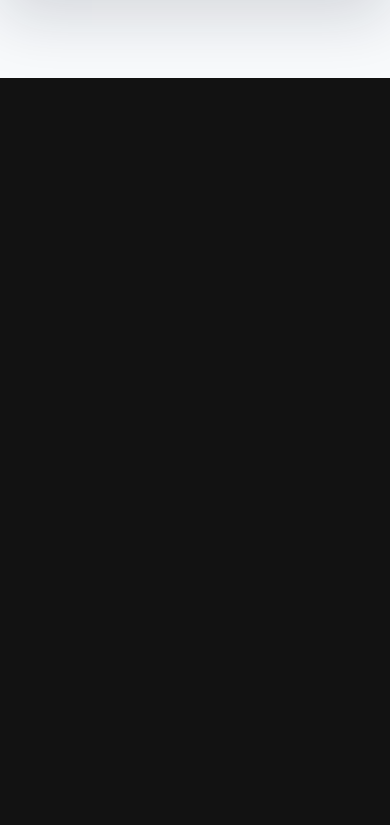
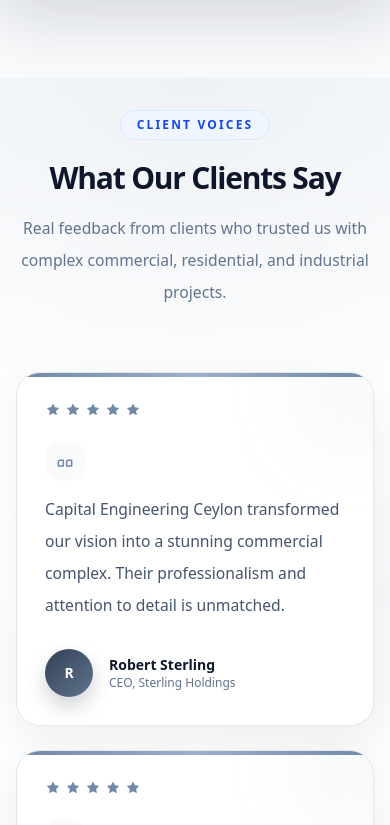
Before and after one commit to Tharaka-Maheshwara/capital-engineering-frontend, a Next.js app: page / in a window 390 px wide. Shown: the part 6639-7464 px from the top of the page. Before the commit the page ends 6717 px from the top, so only its background shows below. Built offline with nearby package versions, Linux system fonts and the light colour scheme.

Commit message:
feedback part okey

```diff
--- a/src/app/page.tsx
+++ b/src/app/page.tsx
@@ -4,6 +4,7 @@ import ServicesSection from "@/components/common/services-section";
 import CompanyOverviewSection from "@/components/common/company-overview-section";
 import AdvantagesSection from "@/components/common/advantages-section";
 import FeaturedProjectSection from "@/components/common/featured-project-section";
+import TestimonialsSection from "@/components/common/testimonials-section";
 
 export default function Home() {
   return (
@@ -24,6 +25,9 @@ export default function Home() {
 
       {/* Featured project section */}
       <FeaturedProjectSection />
+
+      {/* Testimonials section */}
+      <TestimonialsSection />
     </main>
   );
 }
--- /dev/null
+++ b/src/components/common/testimonials-section.tsx
@@ -0,0 +1,193 @@
+"use client";
+
+import { useEffect, useRef, useState } from "react";
+
+const testimonials = [
+  {
+    name: "Robert Sterling",
+    role: "CEO, Sterling Holdings",
+    initials: "R",
+    quote:
+      "Capital Engineering Ceylon transformed our vision into a stunning commercial complex. Their professionalism and attention to detail is unmatched.",
+  },
+  {
+    name: "Amelia Chen",
+    role: "Property Developer",
+    initials: "A",
+    quote:
+      "Working with Capital Engineering Ceylon was seamless from start to finish. They delivered on time and within budget — an extraordinary result.",
+  },
+  {
+    name: "Marcus Davies",
+    role: "Director, Skyline Group",
+    initials: "M",
+    quote:
+      "The team’s expertise in large-scale industrial projects is remarkable. They exceeded every benchmark we set.",
+  },
+];
+
+function StarIcon() {
+  return (
+    <svg viewBox="0 0 24 24" fill="currentColor" aria-hidden="true">
+      <path d="M12 3.6l2.9 5.88 6.5.95-4.7 4.58 1.1 6.48L12 18.46l-5.8 3.03 1.1-6.48-4.7-4.58 6.5-.95L12 3.6z" />
+    </svg>
+  );
+}
+
+function QuoteIcon() {
+  return (
+    <svg viewBox="0 0 24 24" fill="none" aria-hidden="true">
+      <path
+        d="M10 11H6.5A2.5 2.5 0 0 0 4 13.5V18h6v-7Z"
+        stroke="currentColor"
+        strokeWidth="1.8"
+        strokeLinecap="round"
+        strokeLinejoin="round"
+      />
+      <path
+        d="M20 11h-3.5A2.5 2.5 0 0 0 14 13.5V18h6v-7Z"
+        stroke="currentColor"
+        strokeWidth="1.8"
+        strokeLinecap="round"
+        strokeLinejoin="round"
+      />
+    </svg>
+  );
+}
+
+function TestimonialCard({
+  name,
+  role,
+  initials,
+  quote,
+  delayMs,
+  isVisible,
+}: {
+  name: string;
+  role: string;
+  initials: string;
+  quote: string;
+  delayMs: number;
+  isVisible: boolean;
+}) {
+  return (
+    <article
+      className={`group relative overflow-hidden rounded-3xl border border-slate-200 bg-white p-7 shadow-[0_14px_40px_rgba(15,23,42,0.06)] transition-all duration-700 ease-out hover:-translate-y-1 hover:border-[#b9c7d9] hover:shadow-[0_18px_50px_rgba(15,23,42,0.1)] ${
+        isVisible ? "opacity-100 translate-y-0" : "opacity-0 translate-y-8"
+      }`}
+      style={{ transitionDelay: `${delayMs}ms` }}
+    >
+      <div className="absolute inset-x-0 top-0 h-1 bg-linear-to-r from-[#6f88a8] via-[#9bb0ca] to-[#6f88a8]" />
+      <div className="absolute -right-6 -top-6 h-24 w-24 rounded-full bg-[#879bb6]/10 blur-2xl transition-opacity duration-300 group-hover:opacity-100" />
+
+      <div className="flex items-center gap-1 text-[#7188a6]">
+        <span className="h-4 w-4">
+          <StarIcon />
+        </span>
+        <span className="h-4 w-4">
+          <StarIcon />
+        </span>
+        <span className="h-4 w-4">
+          <StarIcon />
+        </span>
+        <span className="h-4 w-4">
+          <StarIcon />
+        </span>
+        <span className="h-4 w-4">
+          <StarIcon />
+        </span>
+      </div>
+
+      <div className="mt-6 text-[0.98rem] leading-8 text-slate-600">
+        <div className="mb-3 flex h-10 w-10 items-center justify-center rounded-2xl bg-slate-50 text-[#7188a6]">
+          <span className="h-5 w-5">
+            <QuoteIcon />
+          </span>
+        </div>
+        <p>{quote}</p>
+      </div>
+
+      <div className="mt-7 flex items-center gap-4">
+        <div className="flex h-12 w-12 flex-none items-center justify-center rounded-full bg-linear-to-br from-slate-700 to-slate-500 text-sm font-bold text-white shadow-[0_10px_20px_rgba(15,23,42,0.18)]">
+          {initials}
+        </div>
+        <div>
+          <h3 className="text-sm font-bold text-slate-900">{name}</h3>
+          <p className="text-xs text-slate-500">{role}</p>
+        </div>
+      </div>
+    </article>
+  );
+}
+
+export default function TestimonialsSection() {
+  const sectionRef = useRef<HTMLElement>(null);
+  const [isVisible, setIsVisible] = useState(false);
+
+  useEffect(() => {
+    const observer = new IntersectionObserver(
+      (entries) => {
+        if (entries[0].isIntersecting) {
+          setIsVisible(true);
+        }
+      },
+      { threshold: 0.2 },
+    );
+
+    if (sectionRef.current) {
+      observer.observe(sectionRef.current);
+    }
+
+    return () => observer.disconnect();
+  }, []);
+
+  return (
+    <section
+      ref={sectionRef}
+      className="relative overflow-hidden bg-[linear-gradient(180deg,#f8fafc_0%,#ffffff_22%,#f8fafc_100%)] py-8 pb-24 md:pb-32"
+    >
+      <div className="pointer-events-none absolute inset-0 bg-[radial-gradient(circle_at_50%_0%,rgba(114,136,166,0.08),transparent_28%),radial-gradient(circle_at_90%_35%,rgba(159,175,198,0.08),transparent_20%)]" />
+
+      <div
+        className={`mx-auto w-full transition-all duration-700 ease-out ${
+          isVisible ? "opacity-100 translate-y-0" : "opacity-0 translate-y-8"
+        }`}
+      >
+        <div className="mx-auto max-w-7xl px-4 sm:px-6 lg:px-8">
+          <div
+            className={`mx-auto max-w-3xl text-center transition-all duration-700 ease-out ${
+              isVisible ? "opacity-100 translate-y-0" : "opacity-0 translate-y-8"
+            }`}
+          >
+            <span className="inline-flex rounded-full border border-blue-100 bg-blue-50 px-4 py-1.5 text-xs font-bold uppercase tracking-[0.18em] text-blue-700">
+              Client Voices
+            </span>
+
+            <h2 className="mt-5 text-3xl font-extrabold tracking-[-0.04em] text-slate-900 sm:text-4xl md:text-5xl">
+              What Our Clients Say
+            </h2>
+
+            <p className="mx-auto mt-4 max-w-2xl text-[0.98rem] leading-8 text-slate-500">
+              Real feedback from clients who trusted us with complex commercial,
+              residential, and industrial projects.
+            </p>
+          </div>
+
+          <div className="mt-16 grid gap-6 lg:grid-cols-3">
+            {testimonials.map((item, index) => (
+              <TestimonialCard
+                key={item.name}
+                name={item.name}
+                role={item.role}
+                initials={item.initials}
+                quote={item.quote}
+                delayMs={index * 120}
+                isVisible={isVisible}
+              />
+            ))}
+          </div>
+        </div>
+      </div>
+    </section>
+  );
+}
```
